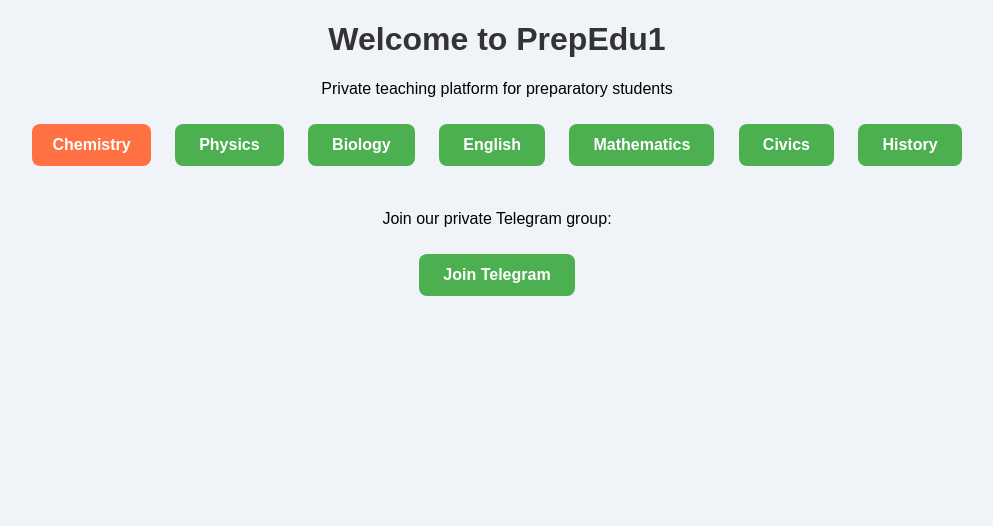
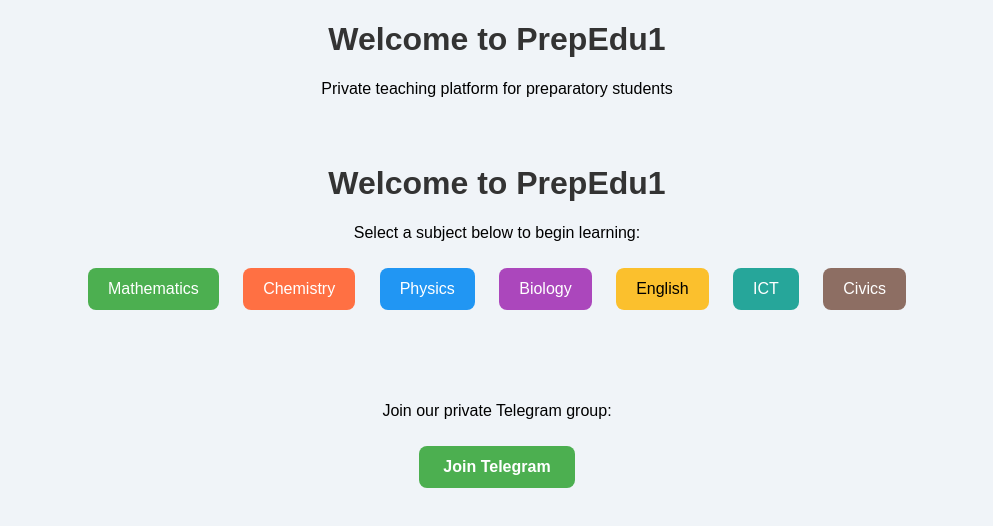
Before and after one commit to PrepEdu1/PrepEdu1.github.io, a plain HTML site: page index.html in a window 1280 px wide. Shown: the whole page, without its empty margins (143-1136 px from the left). Drawn offline with Linux system fonts and the light colour scheme.

Commit message:
Update index.html

```diff
--- a/index.html
+++ b/index.html
@@ -31,13 +31,26 @@
   <h1>Welcome to PrepEdu1</h1>
   <p>Private teaching platform for preparatory students</p>
 
-  <a class="button" href="chemistry.html" style="display:inline-block; margin:10px; padding:12px 20px; background-color:#ff7043; color:white; text-decoration:none; border-radius:8px;">Chemistry</a>
-  <a class="button" href="#">Physics</a>
-  <a class="button" href="#">Biology</a>
-  <a class="button" href="#">English</a>
-  <a class="button" href="#">Mathematics</a>
-  <a class="button" href="#">Civics</a>
-  <a class="button" href="#">History</a>
+  <div style="text-align: center; padding: 30px;">
+
+  <h1>Welcome to PrepEdu1</h1>
+  <p>Select a subject below to begin learning:</p>
+
+  <a href="mathematics.html" style="display:inline-block; margin:10px; padding:12px 20px; background-color:#4caf50; color:white; text-decoration:none; border-radius:8px;">Mathematics</a>
+
+  <a href="chemistry.html" style="display:inline-block; margin:10px; padding:12px 20px; background-color:#ff7043; color:white; text-decoration:none; border-radius:8px;">Chemistry</a>
+
+  <a href="physics.html" style="display:inline-block; margin:10px; padding:12px 20px; background-color:#2196f3; color:white; text-decoration:none; border-radius:8px;">Physics</a>
+
+  <a href="biology.html" style="display:inline-block; margin:10px; padding:12px 20px; background-color:#ab47bc; color:white; text-decoration:none; border-radius:8px;">Biology</a>
+
+  <a href="english.html" style="display:inline-block; margin:10px; padding:12px 20px; background-color:#fbc02d; color:black; text-decoration:none; border-radius:8px;">English</a>
+
+  <a href="ict.html" style="display:inline-block; margin:10px; padding:12px 20px; background-color:#26a69a; color:white; text-decoration:none; border-radius:8px;">ICT</a>
+
+  <a href="civics.html" style="display:inline-block; margin:10px; padding:12px 20px; background-color:#8d6e63; color:white; text-decoration:none; border-radius:8px;">Civics</a>
+
+</div>
 
   <br><br>
   <p>Join our private Telegram group:</p>
```
